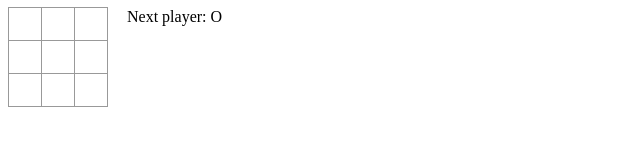
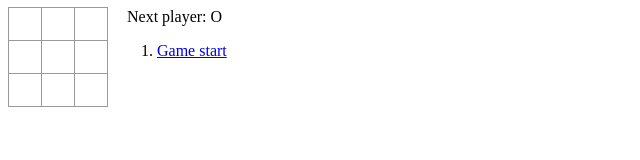
Before and after one commit to Eclatant/huiseoul-welcome, a React (Create React App) app in the folder Javascript/: page / in a window 1280 px wide. Shown: the top 160 px of the page, without its empty margins (0-640 px from the left). Built offline with nearby package versions, Linux system fonts and the light colour scheme.

Commit message:
Implementing Time Travel

```diff
--- a/Javascript/src/components/App.jsx
+++ b/Javascript/src/components/App.jsx
@@ -41,13 +41,14 @@
       history: [{
         squares: Array(9).fill(null),
       }],
+      stepNumber: 0,
       xIsNext: true,
     };
   }
 
   handleClick(i) {
-    const history = this.state.history;
-    const current = history[history.length - 1];
+    const history = this.state.history.slice(0, this.state.stepNumber + 1);
+    const current = history[this.state.stepNumber];
     const squares = current.squares.slice();
 
     if (calculateWinner(squares) || squares[i]) return;
@@ -57,7 +58,15 @@
       history: history.concat([{
         squares: squares,
       }]),
+      stepNumber: history.length,
       xIsNext: !this.state.xIsNext,
+    });
+  }
+
+  jumpTo(step) {
+    this.setState({
+      stepNumber: step,
+      xIsNext: (step % 2) === 0,
     });
   }
 
@@ -65,6 +74,16 @@
     const history = this.state.history;
     const current = history[history.length - 1];
     const winner = calculateWinner(current.squares);
+
+    const moves = history.map((step, move) => {
+      const desc = move ? `Move # ${move}` : 'Game start';
+      return (
+        <li key={move}>
+          <a href="#" onClick={() => this.jumpTo(move)}>{desc}</a>
+        </li>
+      );
+    });
+
     let status;
 
     if (winner) {
@@ -83,7 +102,7 @@
         </div>
         <div className="game-info">
           <div>{status}</div>
-          <ol>{/* TODO */}</ol>
+          <ol>{moves}</ol>
         </div>
       </div>
     );
```
